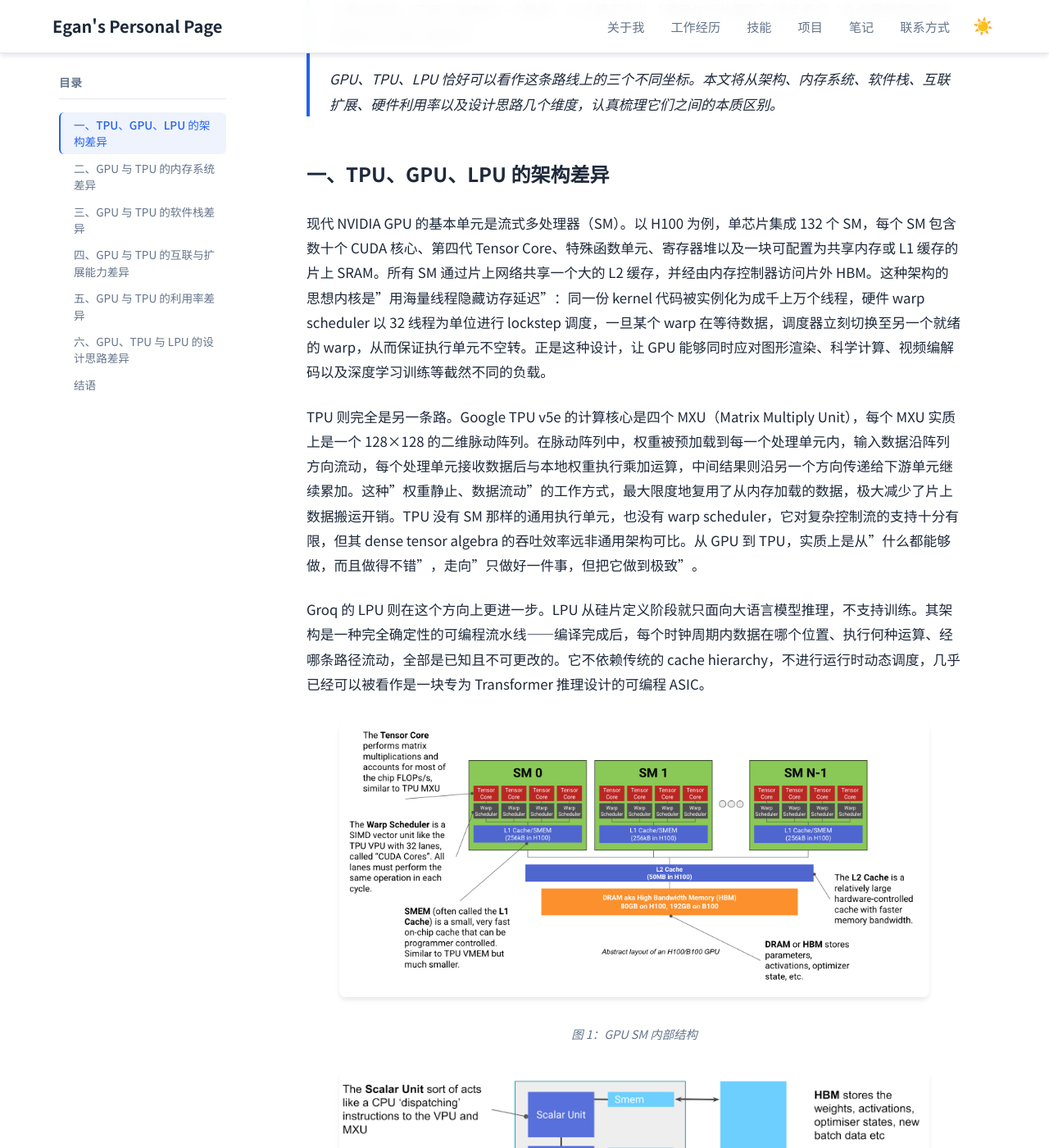
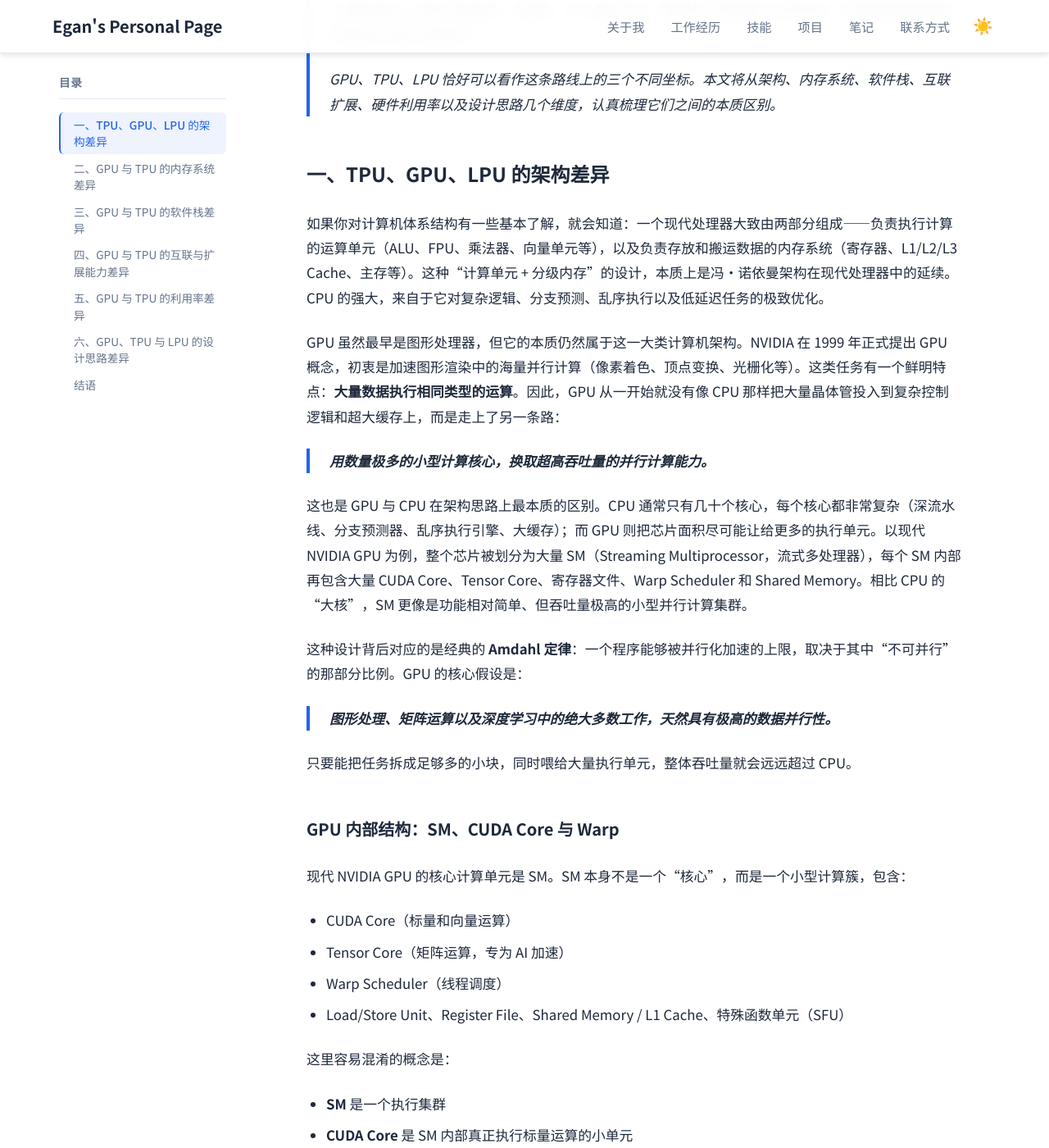
Before and after one commit to Lejun-Hu/Lejun-Hu.github.io, a Jekyll site: the page built from _notes/2026-5-16-GPU_vs_TPU.md, in a window 1280 px wide and 1400 px high, scrolled down 750 px. Shown: the whole window at 82% size. Built offline with Jekyll 4.4.1, drawn with Linux system fonts in a browser that asks for light colours; some of the changed text lies outside the part shown.

Commit message:
更新GPU描述

````diff
--- a/_notes/2026-5-16-GPU_vs_TPU.md
+++ b/_notes/2026-5-16-GPU_vs_TPU.md
@@ -18,17 +18,58 @@ published: true
 
 ## 一、TPU、GPU、LPU 的架构差异
 
-现代 NVIDIA GPU 的基本单元是流式多处理器（SM）。以 H100 为例，单芯片集成 132 个 SM，每个 SM 包含数十个 CUDA 核心、第四代 Tensor Core、特殊函数单元、寄存器堆以及一块可配置为共享内存或 L1 缓存的片上 SRAM。所有 SM 通过片上网络共享一个大的 L2 缓存，并经由内存控制器访问片外 HBM。这种架构的思想内核是"用海量线程隐藏访存延迟"：同一份 kernel 代码被实例化为成千上万个线程，硬件 warp scheduler 以 32 线程为单位进行 lockstep 调度，一旦某个 warp 在等待数据，调度器立刻切换至另一个就绪的 warp，从而保证执行单元不空转。正是这种设计，让 GPU 能够同时应对图形渲染、科学计算、视频编解码以及深度学习训练等截然不同的负载。
+如果你对计算机体系结构有一些基本了解，就会知道：一个现代处理器大致由两部分组成——负责执行计算的运算单元（ALU、FPU、乘法器、向量单元等），以及负责存放和搬运数据的内存系统（寄存器、L1/L2/L3 Cache、主存等）。这种“计算单元 + 分级内存”的设计，本质上是冯·诺依曼架构在现代处理器中的延续。CPU 的强大，来自于它对复杂逻辑、分支预测、乱序执行以及低延迟任务的极致优化。
+
+GPU 虽然最早是图形处理器，但它的本质仍然属于这一大类计算机架构。NVIDIA 在 1999 年正式提出 GPU 概念，初衷是加速图形渲染中的海量并行计算（像素着色、顶点变换、光栅化等）。这类任务有一个鲜明特点：**大量数据执行相同类型的运算**。因此，GPU 从一开始就没有像 CPU 那样把大量晶体管投入到复杂控制逻辑和超大缓存上，而是走上了另一条路：
+
+> **用数量极多的小型计算核心，换取超高吞吐量的并行计算能力。**
+
+这也是 GPU 与 CPU 在架构思路上最本质的区别。CPU 通常只有几十个核心，每个核心都非常复杂（深流水线、分支预测器、乱序执行引擎、大缓存）；而 GPU 则把芯片面积尽可能让给更多的执行单元。以现代 NVIDIA GPU 为例，整个芯片被划分为大量 SM（Streaming Multiprocessor，流式多处理器），每个 SM 内部再包含大量 CUDA Core、Tensor Core、寄存器文件、Warp Scheduler 和 Shared Memory。相比 CPU 的“大核”，SM 更像是功能相对简单、但吞吐量极高的小型并行计算集群。
+
+这种设计背后对应的是经典的 **Amdahl 定律**：一个程序能够被并行化加速的上限，取决于其中“不可并行”的那部分比例。GPU 的核心假设是：
+
+> **图形处理、矩阵运算以及深度学习中的绝大多数工作，天然具有极高的数据并行性。**
+
+只要能把任务拆成足够多的小块，同时喂给大量执行单元，整体吞吐量就会远远超过 CPU。
+
+### GPU 内部结构：SM、CUDA Core 与 Warp
+
+现代 NVIDIA GPU 的核心计算单元是 SM。SM 本身不是一个“核心”，而是一个小型计算簇，包含：
+- CUDA Core（标量和向量运算）
+- Tensor Core（矩阵运算，专为 AI 加速）
+- Warp Scheduler（线程调度）
+- Load/Store Unit、Register File、Shared Memory / L1 Cache、特殊函数单元（SFU）
+
+这里容易混淆的概念是：
+- **SM** 是一个执行集群
+- **CUDA Core** 是 SM 内部真正执行标量运算的小单元
+- **Stream Processor** 是 AMD GPU 对类似 CUDA Core 的称呼
+
+例如 H100 有上百个 SM，每个 SM 内部包含数十到上百个 CUDA Core。真正执行程序指令的就是这些 CUDA Core。
+
+CUDA 编程模型中的线程，并不是“一线程对应一个 CUDA Core”。GPU 实际执行时，会把线程以 32 个为一组打包成 **Warp**。Warp 是 NVIDIA GPU 中真正的硬件调度单位。Warp Scheduler 不是单独调度某一个线程，而是一次调度整个 Warp。
+
+这就引出了 GPU 一个非常核心的设计：**SIMT（Single Instruction Multiple Threads）**。它看起来很像 SIMD（单指令多数据），但两者有重要区别。SIMD 强调“一条指令处理多个数据”，而 GPU 的 SIMT 模型更加灵活：一个 Warp 中的 32 个线程虽然通常会同时执行同一条指令，但每个线程本身仍然拥有独立的程序计数器、寄存器状态以及线程上下文。这意味着，理论上同一个 Warp 中的不同线程可以执行不同逻辑。例如：
+
+```cpp
+if (threadIdx.x < 16) {
+    do_A();
+} else {
+    do_B();
+}
 
 TPU 则完全是另一条路。Google TPU v5e 的计算核心是四个 MXU（Matrix Multiply Unit），每个 MXU 实质上是一个 128×128 的二维脉动阵列。在脉动阵列中，权重被预加载到每一个处理单元内，输入数据沿阵列方向流动，每个处理单元接收数据后与本地权重执行乘加运算，中间结果则沿另一个方向传递给下游单元继续累加。这种"权重静止、数据流动"的工作方式，最大限度地复用了从内存加载的数据，极大减少了片上数据搬运开销。TPU 没有 SM 那样的通用执行单元，也没有 warp scheduler，它对复杂控制流的支持十分有限，但其 dense tensor algebra 的吞吐效率远非通用架构可比。从 GPU 到 TPU，实质上是从"什么都能够做，而且做得不错"，走向"只做好一件事，但把它做到极致"。
 
 Groq 的 LPU 则在这个方向上更进一步。LPU 从硅片定义阶段就只面向大语言模型推理，不支持训练。其架构是一种完全确定性的可编程流水线——编译完成后，每个时钟周期内数据在哪个位置、执行何种运算、经哪条路径流动，全部是已知且不可更改的。它不依赖传统的 cache hierarchy，不进行运行时动态调度，几乎已经可以被看作是一块专为 Transformer 推理设计的可编程 ASIC。
 
+
+
+
 ![GPU的内部结构]({{ '/assets/images/notes/GPU-arch.png' | relative_url }})
 *图 1：GPU SM 内部结构*
 
 ![TPU v5e 脉动阵列结构示意图]({{ '/assets/images/notes/TPU.png' | relative_url }})
-*图 1b：TPU v5e 脉动阵列结构示意图*
+*图 2：TPU v5e 脉动阵列结构示意图*
 
 ## 二、GPU 与 TPU 的内存系统差异
 
````
